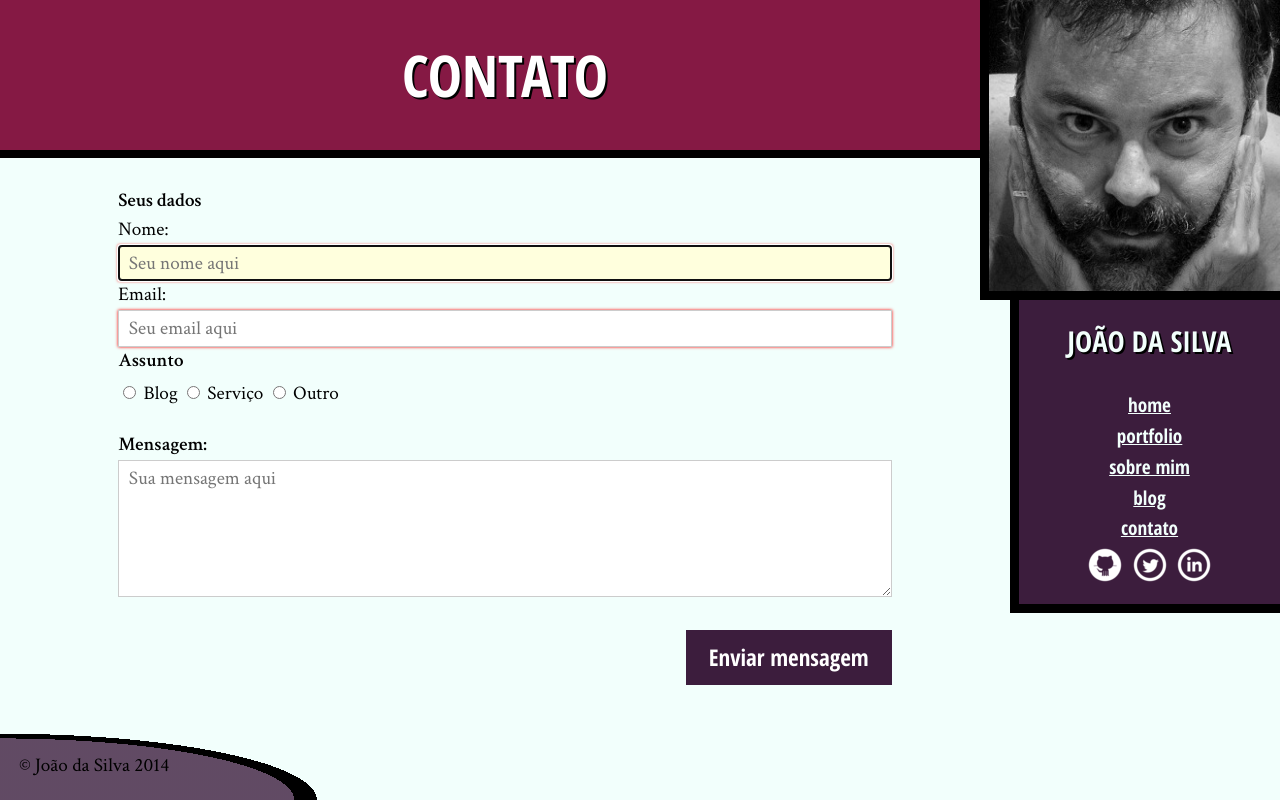
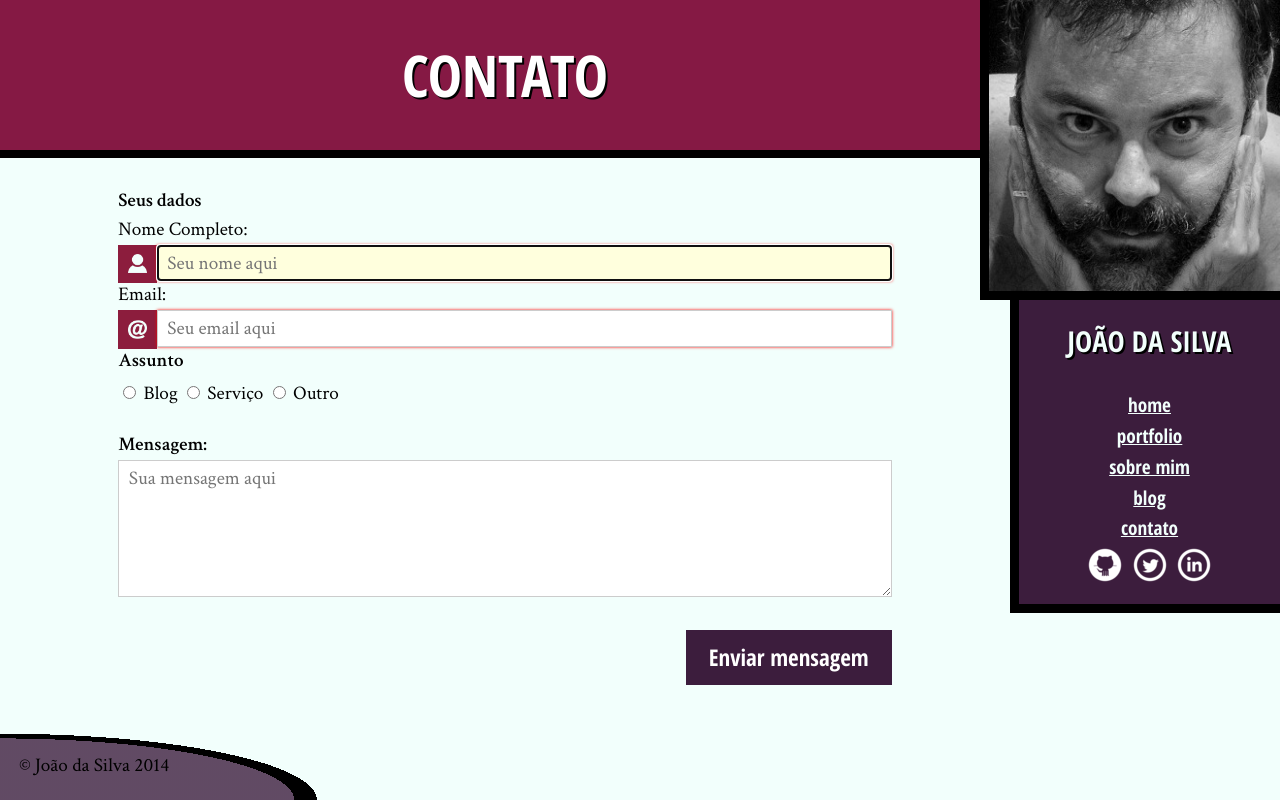
Before and after one commit to edisonfillus/css3, a plain HTML site: page contato.html in a window 1280 px wide. Drawn offline with Linux system fonts and the light colour scheme.

Commit message:
include icons on form inputs

```diff
--- a/contato.html
+++ b/contato.html
@@ -17,9 +17,9 @@
             <form>
                 <fieldset>
                     <legend>Seus dados</legend>
-                    <label for="nome">Nome:</label>
+                    <label for="nome" class="com-icone icone-usuario">Nome Completo:</label>
                     <input type="text" id="nome" name="nome" placeholder="Seu nome aqui" pattern="[A-Za-z' ]{4,}" title="O nome precisa ter pelo menos 4 caracteres" autofocus required/>
-                    <label for="email">Email:</label>
+                    <label for="email" class="com-icone icone-email">Email:</label>
                     <input type="email" id="email" name="email" placeholder="Seu email aqui" required/>
                 </fieldset>
                 <fieldset>
--- a/css/contato.css
+++ b/css/contato.css
@@ -18,8 +18,44 @@ textarea {
     border: 1px solid #ccc;
 }
 
+/* 1 Label por linha */
 label[for] {
     display: block;
+}
+
+/* Posição relativa para labels com ícone */
+label.com-icone {
+    position: relative;
+}
+
+/* Inclui imagem após label, logo abaixo, junto ao input */
+label.com-icone::after {
+    position: absolute;
+    top: 100%;
+    left: 0;
+    content: '';
+    background-color: #8C1D3D;
+    background-repeat: no-repeat;
+    background-position: center;
+    background-size: 1em;
+    width: 2em;
+    height: 2em;
+}
+
+/* Reduz o tamanho da input quando há label com ícone */
+label.com-icone + input {
+    position: relative;
+    left: 2em;
+    width: calc(100% - 2em);
+}
+
+
+label[for="nome"]::after{
+    background-image: url('../imagens/usuario.png');
+}
+
+label[for="email"]::after{
+    background-image: url('../imagens/email.png');
 }
 
 /* deixar só esse campo sem ocupar a tela toda */
@@ -41,9 +77,6 @@ input:invalid {
     box-shadow: 0 0 3px red;
 }
 
-
-
-
 button {
     /* Precisamos tirar a borda que o navegador coloca por padrão */
     border: 0;
```
